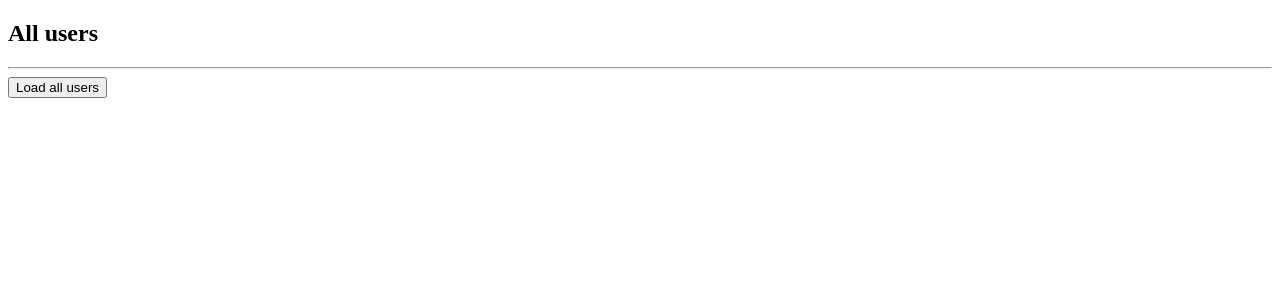
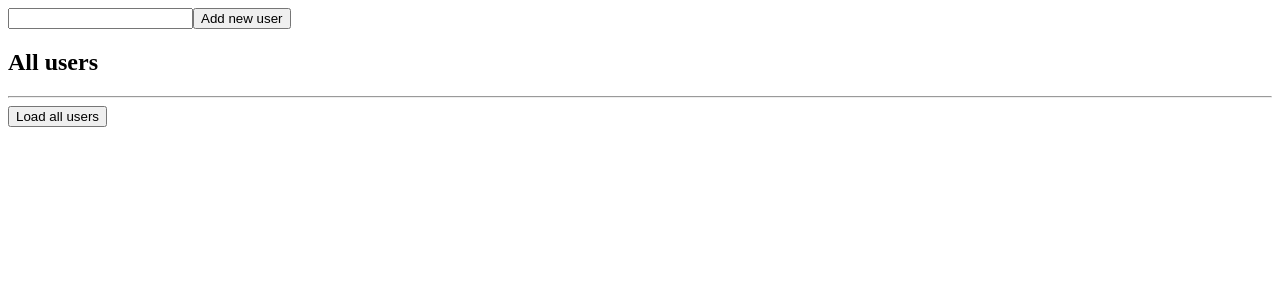
Before and after one commit to SayemAbdullah1/nextJS--exploring, a Next.js app: page /users in a window 1280 px wide. Shown: the top 300 px of the page. Built offline with nearby package versions, Linux system fonts and the light colour scheme.

Commit message:
next api post request

```diff
--- a/pages/api/users/index.js
+++ b/pages/api/users/index.js
@@ -1,5 +1,15 @@
 import { users } from "../../../usersData";
 
 export default function handler (req, res){
-    res.status(200).json(users)
+    if(req.method === 'GET'){
+        res.status(200).json(users)
+    }else if(req.method === "POST"){
+        const user = req.body.user
+        const newUser = {
+            id: Date.now(),
+            name: user
+        }
+        users.push(newUser)
+        res.status(201).json(newUser)
+    }
 }
--- a/pages/users/index.js
+++ b/pages/users/index.js
@@ -1,17 +1,32 @@
 import React, { useState } from 'react';
 
 const users = () => {
-const [user, setUser] = useState([])
+const [users, setUsers] = useState([])
+const [user, setUser] = useState('')
+
     const handleUsers = ()=>{
         fetch('api/users')
         .then(res=> res.json())
-        .then(data => setUser(data))
+        .then(data => setUsers(data))
+    }
+    const handleAdduser= ()=>{
+        fetch('api/users', {
+            method: "POST",
+            body: JSON.stringify({user}),
+            headers: {"content-type": "application/json"},
+        })
+        handleUsers()
+
     }
     return (
         <div>
+            <div>
+                <input type="text" onChange={(e)=> setUser(e.target.value)} />
+                <button onClick={handleAdduser}>Add new user</button>
+            </div>
             <h2>All users</h2> <hr />
             {
-                user.map(SingleUser => {
+                users.map(SingleUser => {
                     return(
                         <div>
                             <h2>{SingleUser.name}</h2>
```
